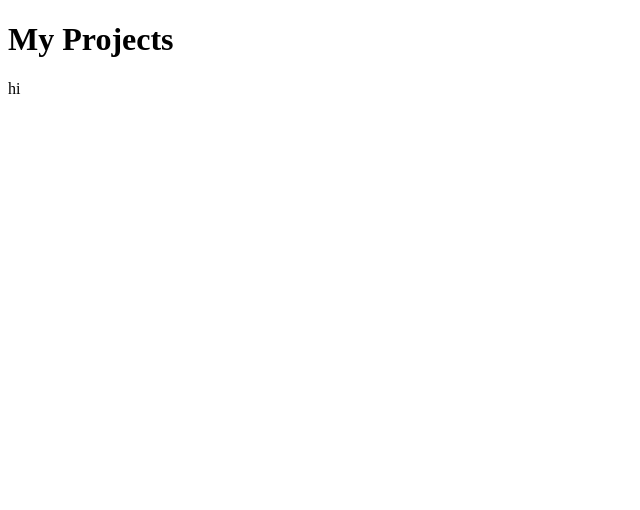
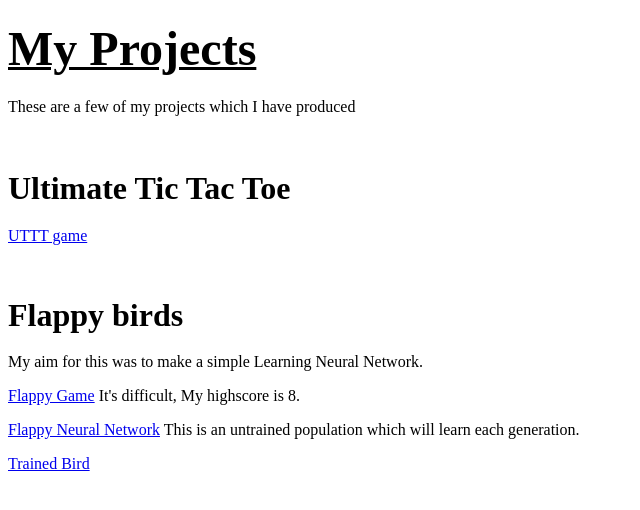
Before and after one commit to ranjotsd/ranjotsd.github.io, a plain HTML site: page index.html in a window 1280 px wide. Shown: the whole page, without its empty margins (0-640 px from the left). Drawn offline with Linux system fonts and the light colour scheme.

Commit message:
Update index.html

```diff
--- a/index.html
+++ b/index.html
@@ -1,8 +1,18 @@
 <!DOCTYPE html>
 <html>
 <body>
-<Title>My GitHub</Title>
-<h1>My Projects</h1>
-<p>hi</p>
+<Title>2Rads</Title>
+	<h1><ins><font size="7">My Projects</font></ins></h1>
+		<p>These are a few of my projects which I have produced</p>
+		<br>
+	<h2><font size="6">Ultimate Tic Tac Toe</font></h2>
+		<p><a href="UltimateTTT.exe"> UTTT game </a></p>
+		<br>
+	<h3><font size="6">Flappy birds</font></h3>
+		<p> My aim for this was to make a simple Learning Neural Network.</p>
+		<p><a href="Flappy.exe">Flappy Game</a> It's difficult, My highscore is 8.</p>
+		<p><a href="flappyNN.exe">Flappy Neural Network</a> This is an untrained population which will learn each generation.</p>
+		<p><a href="flappyai.exe">Trained Bird</a></p>
+		<br>
 </body>
 </html>
```
